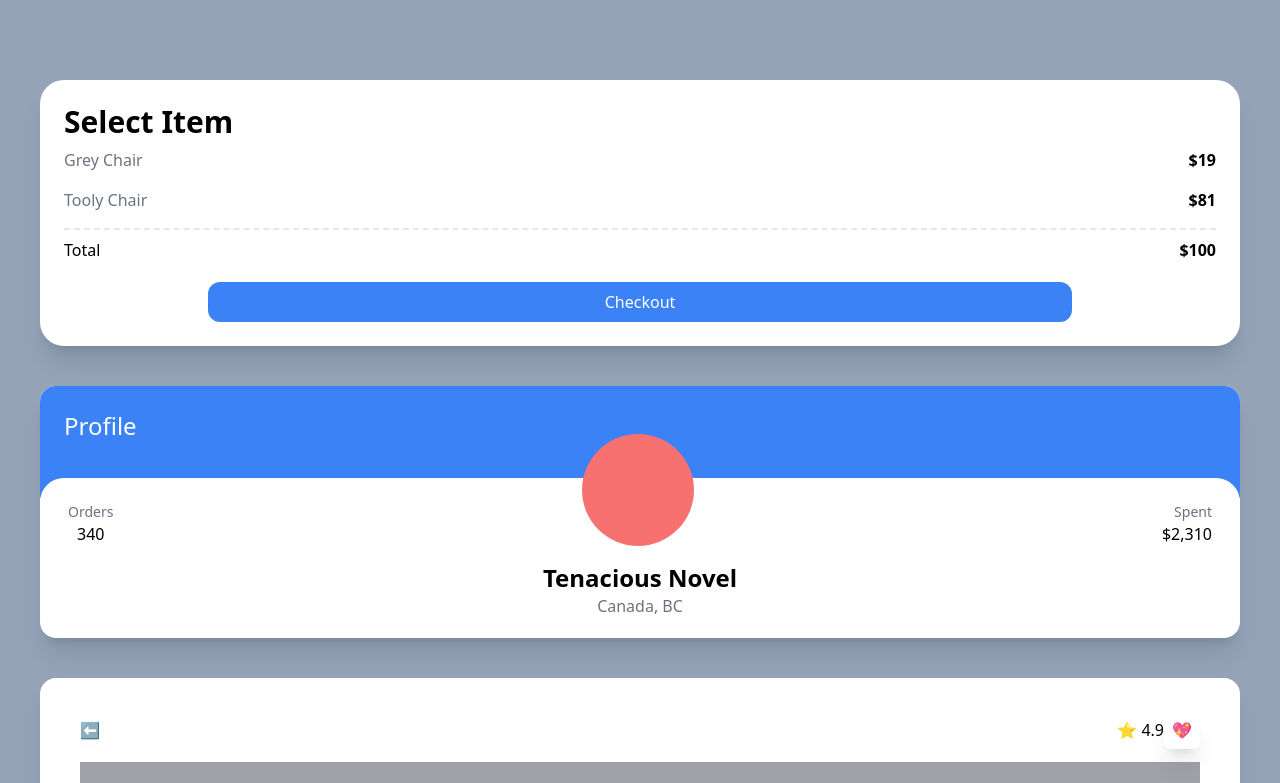
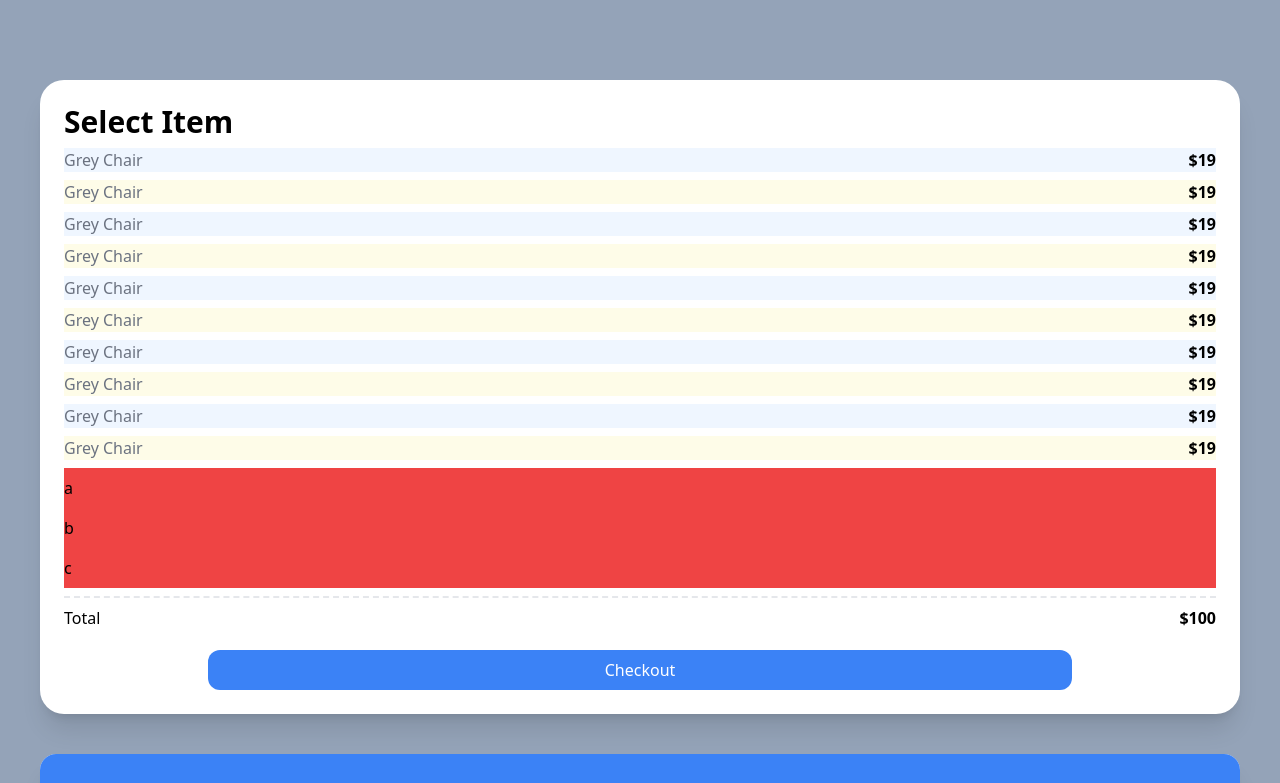
Before and after one commit to cattynip/tailwind-css-practice, a Next.js app: page / in a window 1280 px wide. Shown: the top 783 px of the page. Built offline with nearby package versions, Linux system fonts and the light colour scheme.

Commit message:
4.6 Modifiers for Lists

```diff
--- a/pages/index.tsx
+++ b/pages/index.tsx
@@ -6,15 +6,22 @@ const Home: NextPage = () => {
       <div className="flex flex-col rounded-3xl bg-white p-6 shadow-xl">
         <span className="text-3xl font-semibold">Select Item</span>
 
-        <div className="my-2 flex justify-between">
-          <span className="text-gray-500">Grey Chair</span>
-          <span className="font-bold">$19</span>
-        </div>
+        <ul>
+          {[1, 2, 3, 4, 5, 6, 7, 8, 9, 10].map((item) => (
+            <div key={item} className="flex justify-between my-2 odd:bg-blue-50 even:bg-yellow-50 first:bg-teal-50 last:bg-amber-50">
+              <span className="text-gray-500">Grey Chair</span>
+              <span className="font-semibold">$19</span>
+            </div>
+          ))}
+        </ul>
 
-        <div className="my-2 flex justify-between">
-          <span className="text-gray-500">Tooly Chair</span>
-          <span className="font-bold">$81</span>
-        </div>
+        <ul>
+          {["a", "b", "c", ""].map((children, index) => (
+            <li className='bg-red-500 py-2 empty:hidden' key={index}>
+              {children}
+            </li>
+          ))}
+        </ul>
 
         <div className="mt-2 flex justify-between border-t-2 border-dashed pt-2">
           <span>Total</span>
```
